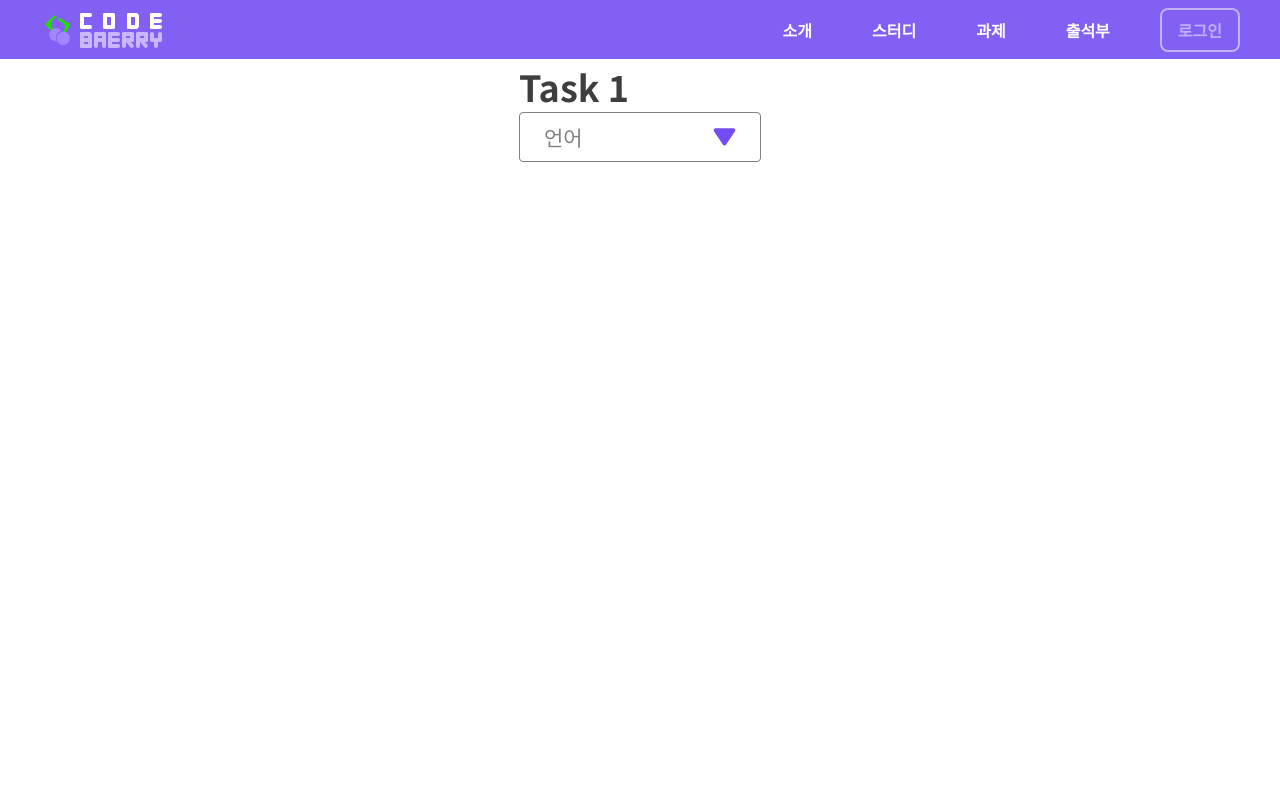
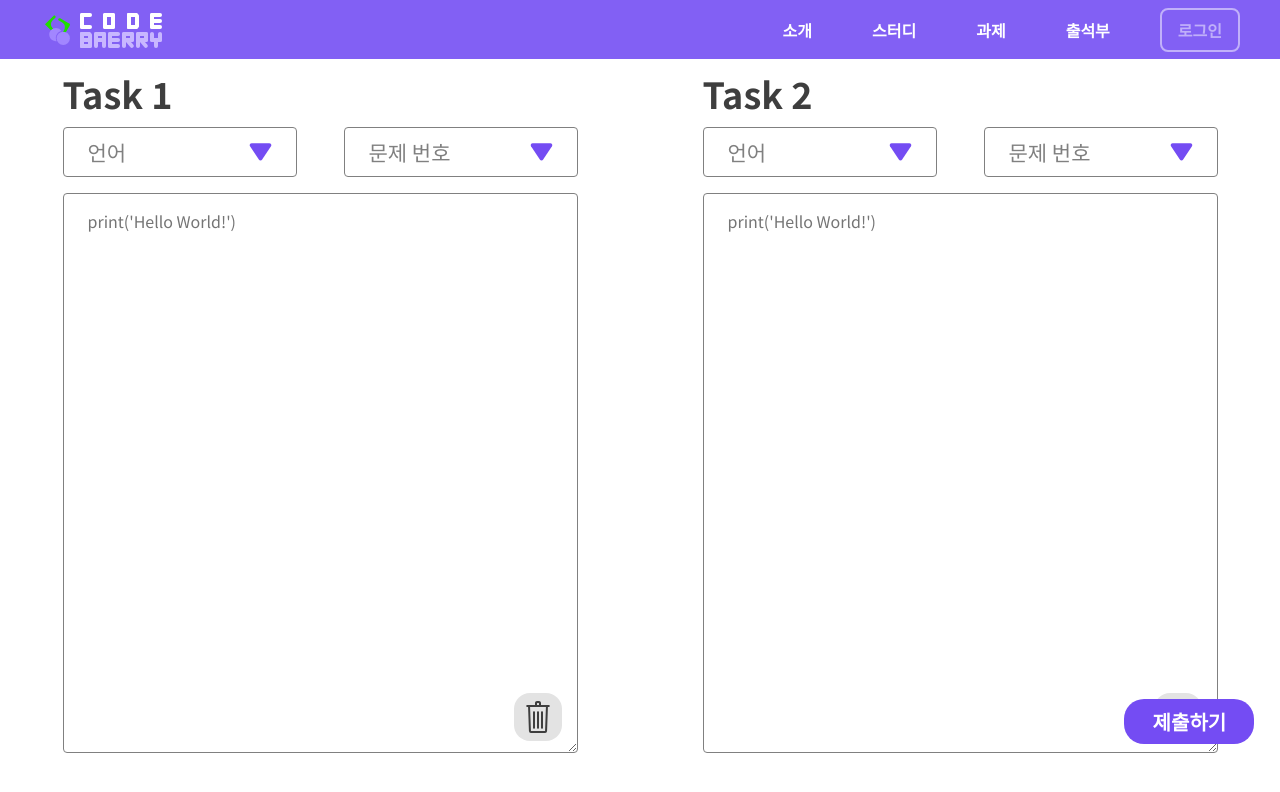
Before and after one commit to baebae02/pybo-frontend, a Vue app: page /subject/submit in a window 1280 px wide. Shown: the top 792 px of the page. Built offline with nearby package versions, Linux system fonts and the light colour scheme.

Commit message:
feat: subject submit page

```diff
--- a/src/router/index.js
+++ b/src/router/index.js
@@ -33,7 +33,7 @@ const routes = [
   {
     path: '/subject',
     name: 'Subject',
-    component: () => import(/* webpackChunkName: "subject" */ '../views/Subject.vue')
+    component: () => import(/* webpackChunkName: "subject" */ '../views/study/Subject.vue')
   },
   {
     path: '/attendance',
@@ -48,7 +48,7 @@ const routes = [
   {
     path: '/subject/submit',
     name: 'SubjectSubmit',
-    component: () => import(/* webpackChunkName: "subjectsubmit" */ '../views/SubjectSubmit.vue')
+    component: () => import(/* webpackChunkName: "subjectsubmit" */ '../views/study/SubjectSubmit.vue')
   },
 ]
 
--- a/src/views/SubjectSubmit.vue
+++ /dev/null
@@ -1,100 +0,0 @@
-<template>
-  <div id="template">
-    <div class="task">
-        <TextOption Bold="true" content="Task 1"></TextOption>
-        <div class="select-box">
-            <select v-model="selected">
-              <option disabled value="">언어</option>
-              <option>C</option>
-              <option>C++</option>
-              <option>JAVA</option>
-              <option>Python</option>
-            </select>
-            <span class="arrow">
-                <img src="@/assets/icon/select-tri.svg"/>
-            </span>
-        </div>
-    </div>
-  </div>
-</template>
-
-<script>
-import TextOption from '@/components/TextOption'
-export default {
-  name: 'SubjectSubmit',
-  components : {
-      TextOption
-  },
-  data() {
-    return {
-        selected: ''
-    };
-  },
-  methods: {
-  }
-}
-</script>
-
-<style lang="scss" scoped>
-    #template {
-        display: flex;
-        justify-content: center;
-        align-items: center;
-        flex-direction: column;
-        width: 100%;
-        min-height: 100%;
-        margin-top: 60px;
-
-        .task {
-
-            .select-box {
-                position: relative;
-                border: 1px solid #808080;
-                border-radius: 4px;
-                padding: 12px 24px;
-                width: 242px;
-                display: flex;
-                justify-content: space-between;
-
-                select option:checked {
-                    background: rgba(116, 76, 243, 0.1);
-                }
-                select {
-                    background: transparent;
-                    width: 100%;
-                    outline: 0 none;
-                    border: 0 none;
-                    position: relative;
-                    z-index: 3;
-                    font-size: 21px;
-                    color: #808080;
-                    font-weight: 400;
-
-                    &:focus + .arrow img {
-                        transform: rotate(180deg);
-                    }
-
-                    option {
-                        background: #FFFFFF;
-                    }
-                }
-                .arrow {
-                    position: absolute;
-                    top: 50%;
-                    right: 10%;
-                    transform: translate(0%, -50%);
-                    z-index: 1;
-                    height: inherit;
-                    display: flex;
-                    justify-content: center;
-                    align-items: center;
-                    img {
-                        width: 100%;
-                        align-self: center;
-                        transition: .5s;// 부드럽게 회전
-                    }
-                }
-            }
-        }
-    }
-</style>
--- /dev/null
+++ b/src/views/study/SubjectSubmit.vue
@@ -0,0 +1,206 @@
+<template>
+  <div id="template">
+    <div class="task">
+        <TextOption Bold="true" content="Task 1"></TextOption>
+        <div class="option">
+            <div class="select-box">
+                <select v-model="selected">
+                  <option disabled value="">언어</option>
+                  <option>C</option>
+                  <option>C++</option>
+                  <option>JAVA</option>
+                  <option>Python</option>
+                </select>
+                <span class="arrow">
+                    <img src="@/assets/icon/select-tri.svg"/>
+                </span>
+            </div>
+            <div class="select-box">
+                <select v-model="selected">
+                  <option disabled value="">문제 번호</option>
+                  <option>2001</option>
+                  <option>2002</option>
+                  <option>2003</option>
+                  <option>2004</option>
+                </select>
+                <span class="arrow">
+                    <img src="@/assets/icon/select-tri.svg"/>
+                </span>
+            </div>
+        </div>
+        <div class="code">
+            <textarea type="text" v-model="code1" placeholder="print('Hello World!')"></textarea>
+            <img src="@/assets/icon/trashcan.svg" alt="" class="trashcan" @click="reset1"/>
+        </div>
+    </div>
+    <div class="task">
+        <TextOption Bold="true" content="Task 2"></TextOption>
+        <div class="option">
+            <div class="select-box">
+                <select v-model="selected">
+                  <option disabled value="">언어</option>
+                  <option>C</option>
+                  <option>C++</option>
+                  <option>JAVA</option>
+                  <option>Python</option>
+                </select>
+                <span class="arrow">
+                    <img src="@/assets/icon/select-tri.svg"/>
+                </span>
+            </div>
+            <div class="select-box">
+                <select v-model="selected">
+                  <option disabled value="">문제 번호</option>
+                  <option>2001</option>
+                  <option>2002</option>
+                  <option>2003</option>
+                  <option>2004</option>
+                </select>
+                <span class="arrow">
+                    <img src="@/assets/icon/select-tri.svg"/>
+                </span>
+            </div>
+        </div>
+        <div class="code">
+            <textarea type="text" v-model="code2" placeholder="print('Hello World!')"></textarea>
+            <img src="@/assets/icon/trashcan.svg" alt="" class="trashcan" @click="reset2"/>
+        </div>
+    </div>
+    <PurpleBtn content="제출하기" class="submit-btn" @click.native="submit"></PurpleBtn>
+  </div>
+</template>
+
+<script>
+import TextOption from '@/components/TextOption'
+import PurpleBtn from '@/components/PurpleBtn'
+export default {
+  name: 'SubjectSubmit',
+  components : {
+      TextOption,
+      PurpleBtn
+  },
+  data() {
+    return {
+        selected: '',
+        code1: '',
+        code2: ''
+    };
+  },
+  methods: {
+      reset1() {
+          this.code1 = '';
+      },
+      reset2() {
+          this.code2 = '';
+      },
+      submit() {
+          if (this.code1 === '' || this.code2 === '')
+              alert("빈 코드는 제출할 수 없습니다.");
+          else
+              alert(this.code1, this.code2);
+              alert("제출하시겠습니까?")
+      }
+  }
+}
+</script>
+
+<style lang="scss" scoped>
+    #template {
+        display: flex;
+        justify-content: space-around;
+        align-items: center;
+        flex-direction: row;
+        width: 100%;
+        min-height: 90vh;
+        margin-top: 60px;
+        position: relative;
+
+        .task {
+            .option {
+                display: flex;
+                flex-direction: row;
+                justify-content: space-between;
+                margin: 8px 0;
+                flex-wrap: wrap;
+                gap: 47px;
+
+                .select-box {
+                    position: relative;
+                    border: 1px solid #808080;
+                    border-radius: 4px;
+                    padding: 12px 24px;
+                    width: 234px;
+                    display: flex;
+                    justify-content: space-between;
+
+                    select option:checked {
+                        background: rgba(116, 76, 243, 0.1);
+                    }
+                    select {
+                        background: transparent;
+                        width: 100%;
+                        outline: 0 none;
+                        border: 0 none;
+                        position: relative;
+                        z-index: 3;
+                        font-size: 21px;
+                        color: #808080;
+                        font-weight: 400;
+
+                        &:focus + .arrow img {
+                            transform: rotate(180deg);
+                        }
+
+                        option {
+                            background: #FFFFFF;
+                        }
+                    }
+                    .arrow {
+                        position: absolute;
+                        top: 50%;
+                        right: 10%;
+                        transform: translate(0%, -50%);
+                        z-index: 1;
+                        height: inherit;
+                        display: flex;
+                        justify-content: center;
+                        align-items: center;
+                        img {
+                            width: 100%;
+                            align-self: center;
+                            transition: .5s;// 부드럽게 회전
+                        }
+                    }
+                }
+            }
+            .code {
+                margin: 16px 0;
+                position: relative;
+
+                textarea {
+                    flex-grow: 1;
+                    height: 70vh;
+                    width: 100%;
+                    border: 1px solid #808080;
+                    border-radius: 4px;
+                    padding: 15px 24px;
+                    color: #808080;
+
+                    &:focus {
+                        outline-color: #744CF3 !important;
+                    }
+                }
+                .trashcan {
+                    position: absolute;
+                    bottom: 3%;
+                    right: 3%;
+                }
+            }
+        }
+        .submit-btn {
+            position: absolute;
+            bottom: 5%;
+            right: 2%;
+        }
+    }
+</style>
```
Also changed, not shown: src/assets/icon/trashcan.svg (added), src/views/study/Subject.vue (renamed from src/views/Subject.vue).
